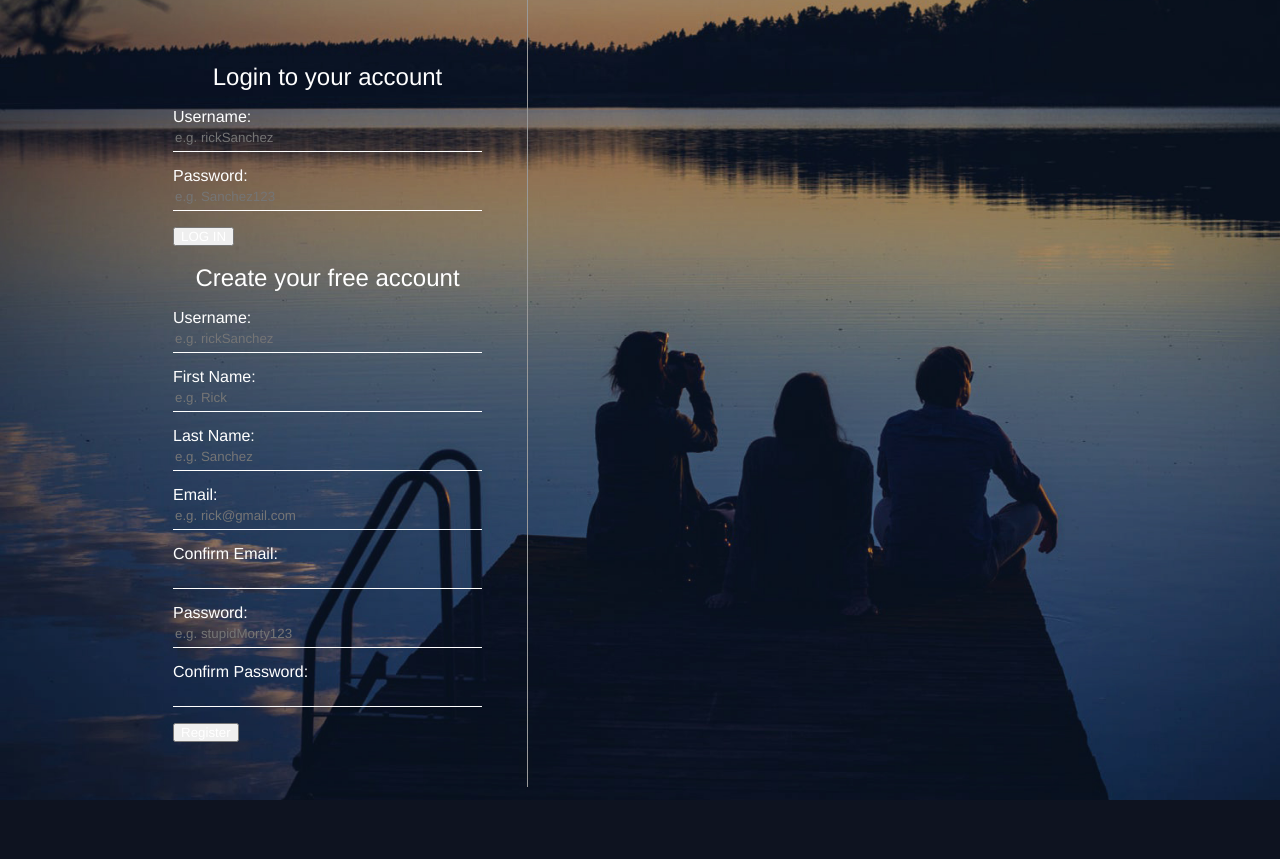
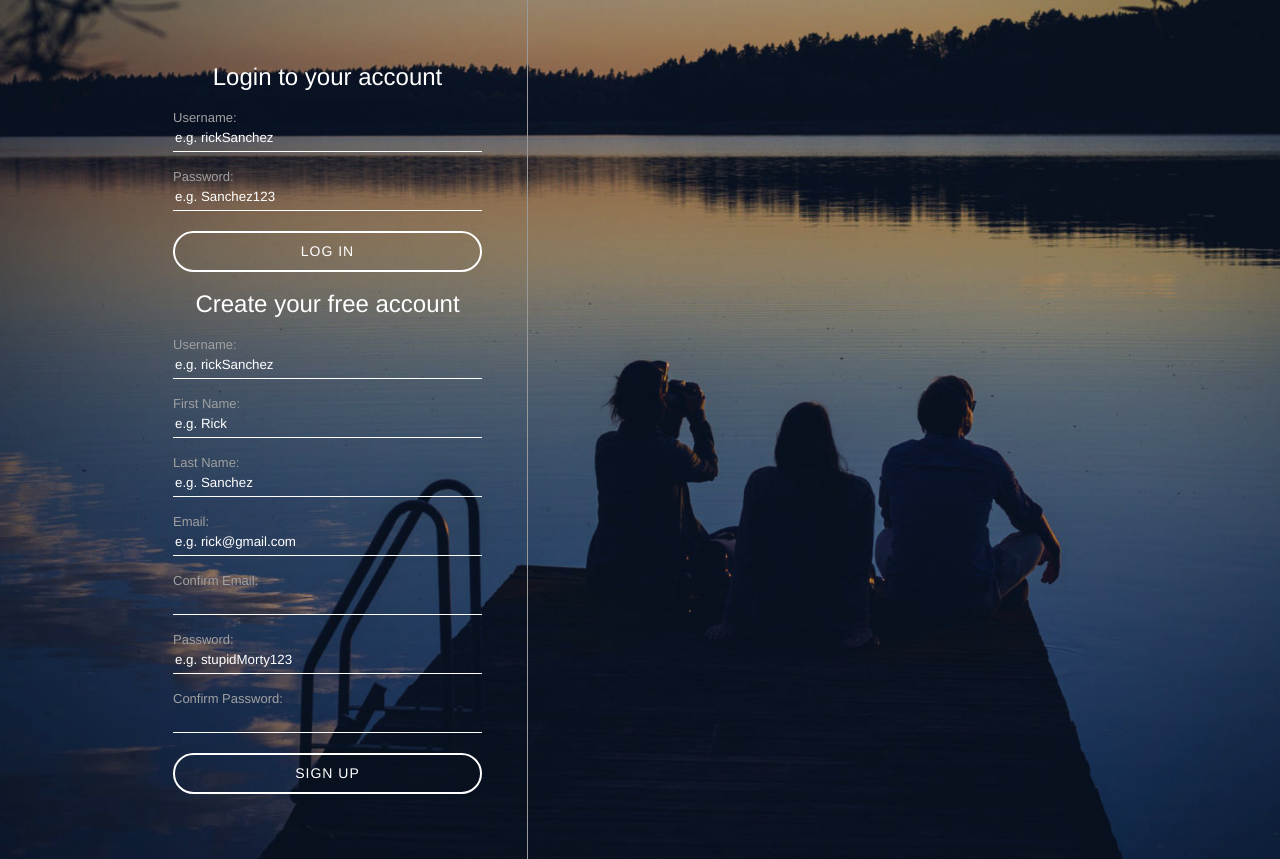
Before and after one commit to greg-grigorjevs/spotify-clone, a PHP site: page /register.php in a window 1280 px wide. Before the commit the page ends 800 px from the top, so only its background shows below. Run offline with PHP 8.4, Linux system fonts and the light colour scheme.

Commit message:
finish video 28. add styling to buttons at register page

```diff
--- a/assets/css/register.css
+++ b/assets/css/register.css
@@ -1,4 +1,5 @@
-html, body {
+html,
+body {
   padding: 0;
   margin: 0;
   height: 100%;
@@ -17,7 +18,7 @@ html, body {
 #loginContainer * {
   color: #fff;
   font-family: "Helvetica Neue", "Helvetica", "Arial", sans-serif;
-    font-weight:normal;
+  font-weight: normal;
   line-height: 1em;
   box-sizing: border-box;
 }
@@ -28,3 +29,70 @@ html, body {
   position: relative;
   max-width: 1024px;
 }
+
+::-webkit-input-placeholder { /* WebKit, Blink, Edge */
+    color:    #fff;
+}
+:-moz-placeholder { /* Mozilla Firefox 4 to 18 */
+   color:    #fff;
+   opacity:  1;
+}
+::-moz-placeholder { /* Mozilla Firefox 19+ */
+   color:    #fff;
+   opacity:  1;
+}
+:-ms-input-placeholder { /* Internet Explorer 10-11 */
+   color:    #fff;
+}
+::-ms-input-placeholder { /* Microsoft Edge */
+   color:    #fff;
+}
+
+::placeholder { /* Most modern browsers support this now. */
+   color:    #fff;
+}
+
+#inputContainer {
+  width: 400px;
+  padding: 45px;
+  float: left;
+  border-right: 1px solid #999;
+}
+
+#inputContainer h2 {
+  text-align: center;
+}
+
+#inputContainer input[type="text"],
+#inputContainer input[type="email"],
+#inputContainer input[type="password"] {
+  display: block;
+  background-color: transparent;
+  border: 0;
+  border-bottom: 1px solid white;
+  height: 27px;
+  line-height: 27px;
+  width: 100%;
+}
+#inputContainer label {
+    color: #a0a0a0;
+    font-size: 13px;
+    margin-top: 15px;
+}
+
+#inputContainer button {
+    background-color: transparent;
+    border: 2px solid white;
+    border-radius: 250px;
+    color: white;
+    display: block;
+    font-size: 14px;
+    letter-spacing: 1px;
+    margin: 20px auto;
+    height: 41px;
+    width: 100%;
+}
+
+#inputContainer button:hover {
+    cursor: pointer;
+}
--- a/assets/css/register1.css
+++ /dev/null
@@ -1,54 +0,0 @@
-html,
-body {
-  padding: 0;
-  margin: 0;
-  height: 100%;
-}
-
-#background {
-  background-color: #000;
-  background-image: url(../images/bg.jpg);
-  background-position: center;
-  background-size: cover;
-  display: table;
-  height: 100%;
-  width: 100%;
-}
-
-#loginContainer * {
-  color: #fff;
-  font-family: "Helvetica Neue", "Helvetica", "Arial", sans-serif;
-  font-weight: normal;
-  line-height: 1em;
-  box-sizing: border-box;
-}
-
-#loginContainer {
-  width: 80%;
-  margin: 0 auto;
-  position: relative;
-  max-width: 1024px;
-}
-
-#inputContainer {
-  width: 400px;
-  padding: 45px;
-  float: left;
-  border-right: 1px solid #999;
-}
-
-#inputContainer h2 {
-  text-align: center;
-}
-
-#inputContainer input[type="text"],
-#inputContainer input[type="email"],
-#inputContainer input[type="password"] {
-  display: block;
-  background-color: transparent;
-  border: 0;
-  border-bottom: 1px solid white;
-  height: 27px;
-  line-height: 27px;
-  width: 100%;
-}
--- a/register.php
+++ b/register.php
@@ -20,7 +20,7 @@
 <html>
 
 <head>
-    <link rel="stylesheet" type="text/css" href="assets/css/register1.css">
+    <link rel="stylesheet" type="text/css" href="assets/css/register.css">
     <title>Welcome to Slotify</title>
 </head>
 
@@ -93,7 +93,7 @@
                         <input type="password" id="registerPassword2" name="registerPassword2" required>
                     </p>
 
-                    <button type="submit" name="registerButton">Register</button>
+                    <button type="submit" name="registerButton">SIGN UP</button>
                 </form>
             </div>
         </div>
```
Lines whose indentation alone changed are shown as unchanged.
